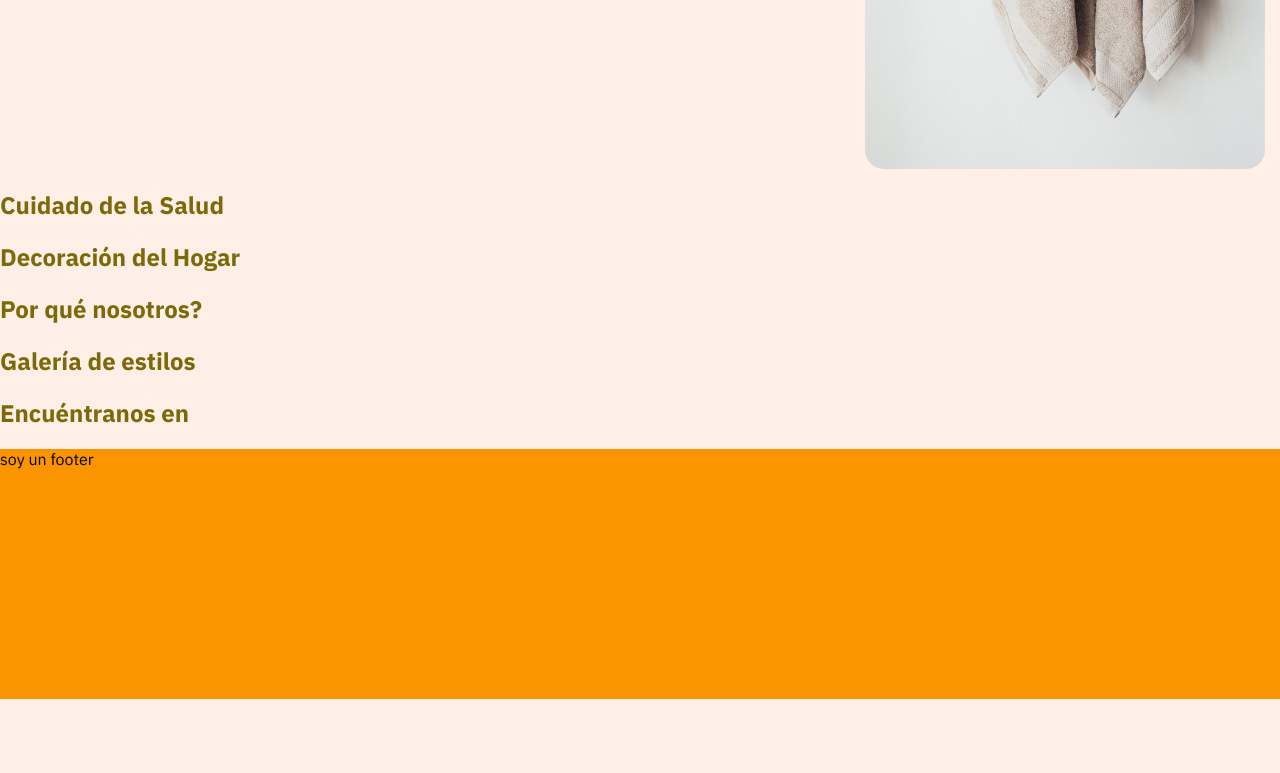
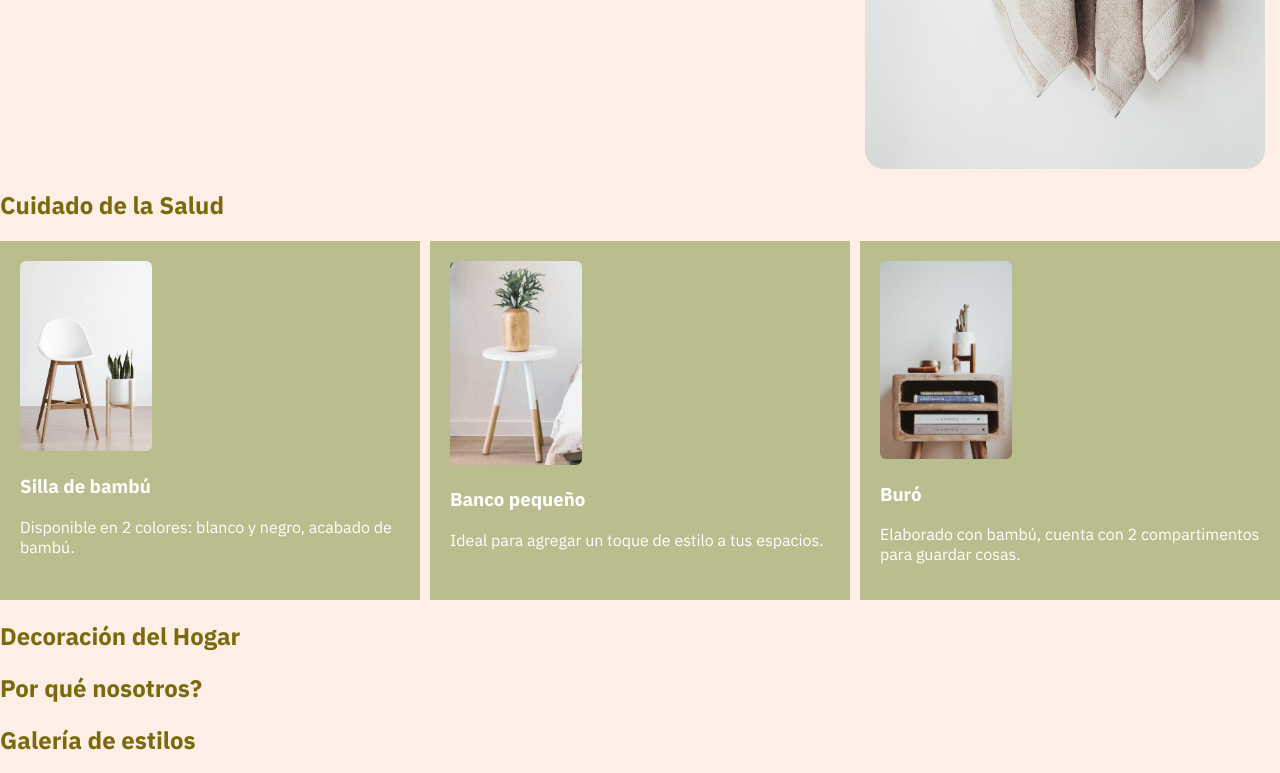
Before and after one commit to wildchamo/learning-sass, a plain HTML site: page index.html in a window 1280 px wide. Shown: the part 513-1286 px from the top of the page. Before the commit the page ends 1212 px from the top, so only its background shows below. Drawn offline with Linux system fonts and the light colour scheme.

Commit message:
Add card section to homepage

```diff
--- a/index.html
+++ b/index.html
@@ -19,7 +19,7 @@
         <button class="profile">
           <svg
             width="36"
-             height="36"
+            height="36"
             viewBox="0 0 24 24"
             fill="none"
             xmlns="http://www.w3.org/2000/svg"
@@ -36,7 +36,7 @@
         <button class="wishlist">
           <svg
             width="36"
-             height="36"
+            height="36"
             viewBox="0 0 24 24"
             fill="none"
             xmlns="http://www.w3.org/2000/svg"
@@ -53,7 +53,7 @@
         <button class="cart">
           <svg
             width="36"
-             height="36"
+            height="36"
             viewBox="0 0 24 24"
             fill="none"
             xmlns="http://www.w3.org/2000/svg"
@@ -81,11 +81,47 @@
           </p>
           <button>Conoce más</button>
         </div>
-          <img src="./assets/img/main-2.jpg" alt="" />
+        <img src="./assets/img/main-2.jpg" alt="" />
       </article>
 
       <section>
         <h2>Cuidado de la Salud</h2>
+        <section class="cards-section">
+          <div class="card">
+            <div>
+              <img src="./assets/img/furniture/wood-chair.jpg" alt="" />
+              <div>
+                <h3>Silla de bambú</h3>
+                <p>
+                  Disponible en 2 colores: blanco y negro, acabado de bambú.
+                </p>
+              </div>
+            </div>
+          </div>
+
+          <div class="card">
+            <div>
+              <img src="./assets/img/furniture/small-table.jpeg" alt="" />
+              <div>
+                <h3>Banco pequeño</h3>
+                <p>Ideal para agregar un toque de estilo a tus espacios.</p>
+              </div>
+            </div>
+          </div>
+
+          <div class="card">
+            <div>
+              <img src="./assets/img/furniture/stand-table.jpg" alt="" />
+              <div>
+                <h3>Buró</h3>
+                <p>
+                  Elaborado con bambú, cuenta con 2 compartimentos para guardar
+                  cosas.
+                </p>
+              </div>
+            </div>
+          </div>
+        </section>
       </section>
       <section>
         <h2>Decoración del Hogar</h2>
--- a/scss/main.scss
+++ b/scss/main.scss
@@ -90,6 +90,24 @@ nav {
   }
 }
 
+.cards-section{
+  display: flex;
+  gap: 10px;
+  overflow-x: auto;
+
+}
+
+.card{
+  width: 50vw;
+  color: white;
+  background-color: $tertiary-color;
+  padding: 20px;
+  img{
+    width: 132px;
+    border-radius: 6px;
+  }
+}
+
 footer {
   $bg-color: #fa9500;
   background-color: $bg-color;
```
Also changed, not shown: css/main.css, 1 other file.
